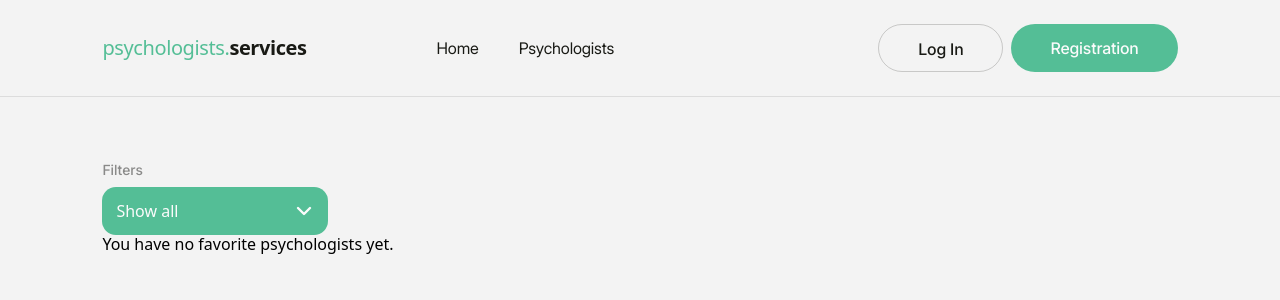
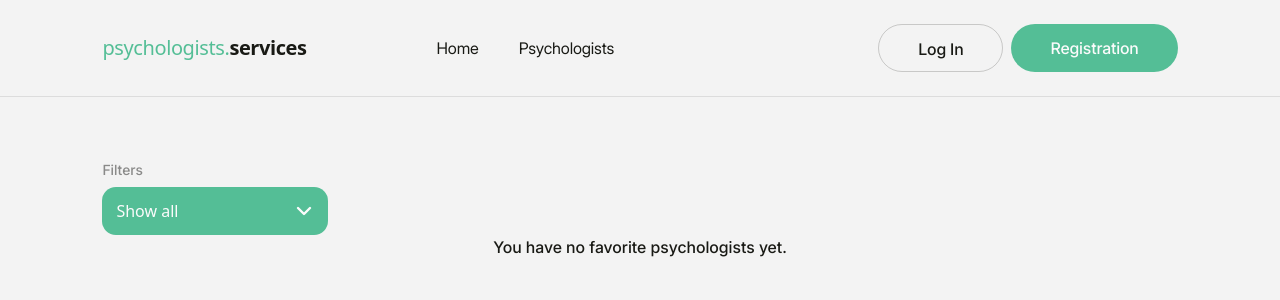
Before and after one commit to nastjademchyk/psychologists.services, a React (Vite) app: page /favorites in a window 1280 px wide. Shown: the top 300 px of the page. Built offline with nearby package versions, Linux system fonts and the light colour scheme; no server answers.

Commit message:
changed style in favorite page

```diff
--- a/src/components/Register/Register.jsx
+++ b/src/components/Register/Register.jsx
@@ -35,7 +35,7 @@ const Register = ({ onClose }) => {
       if (register.fulfilled.match(resultAction)) {
         actions.resetForm();
         if (onClose) onClose();
-        navigate("/favorites");
+        navigate("/psychologists");
       } else if (register.rejected.match(resultAction)) {
         const errorCode = resultAction.payload?.code;
         if (errorCode === "auth/email-already-in-use") {
--- a/src/pages/Favorites/Favorites.module.css
+++ b/src/pages/Favorites/Favorites.module.css
@@ -4,3 +4,13 @@
   gap: 24px;
   margin-top: 32px;
 }
+
+.message {
+  display: flex;
+  justify-content: center;
+  font-family: var(--font-family);
+  font-weight: 500;
+  font-size: 16px;
+  line-height: 150%;
+  color: #191a15;
+}
```
